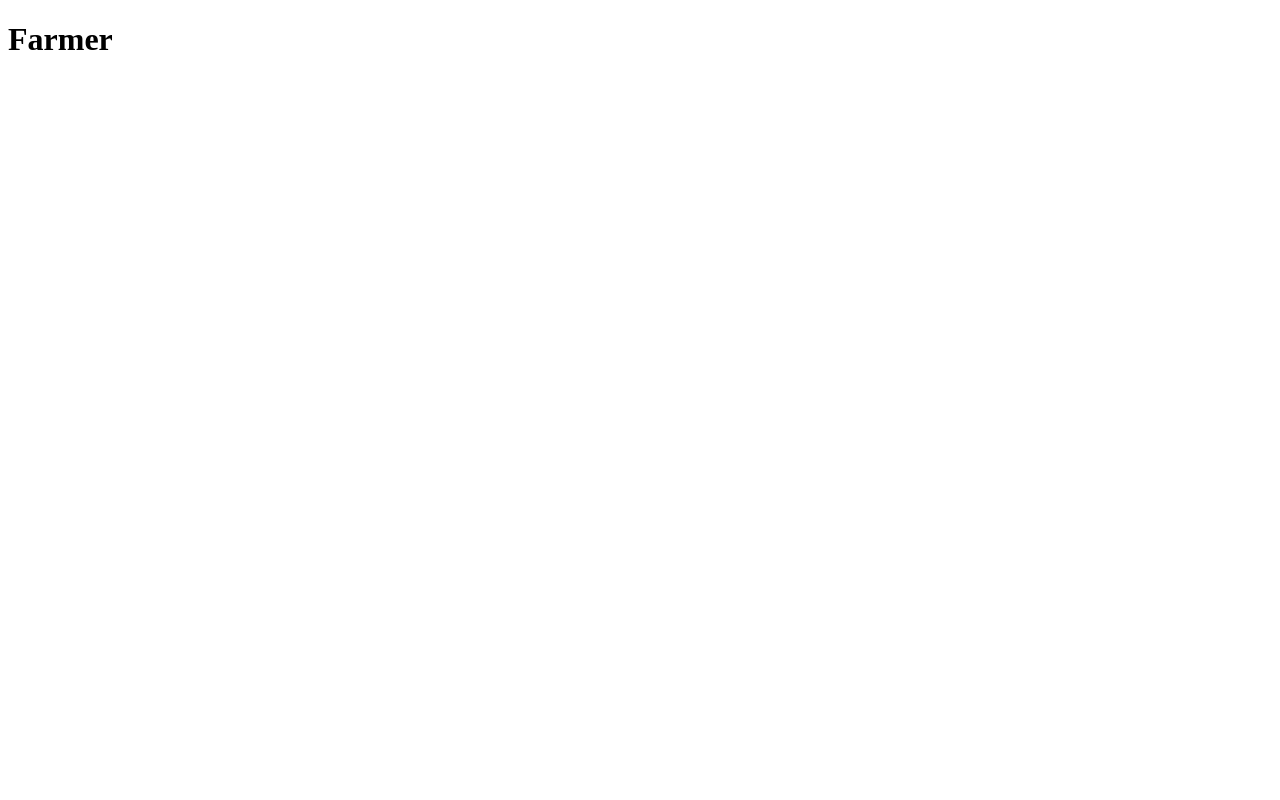
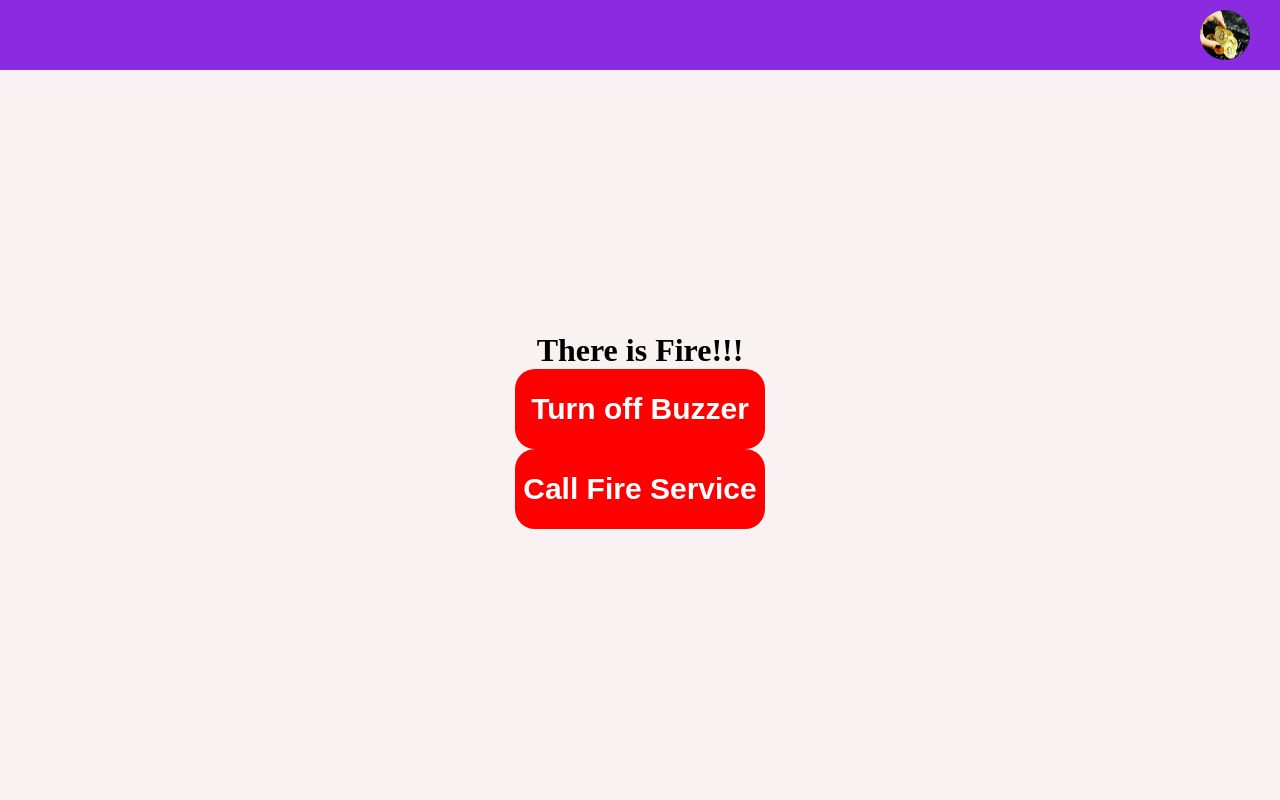
Before and after one commit to Quojo-Steve/Ignis, a Flask app: page /home in a window 1280 px wide. Before the commit the page is almost empty. Run offline with Flask 3, Linux system fonts and the light colour scheme.

Commit message:
Working on buttons page

```diff
--- /dev/null
+++ b/static/css/home.css
@@ -0,0 +1,49 @@
+*{
+    margin: 0;
+    padding: 0;
+    box-sizing: border-box;
+}
+
+body{
+    background: rgb(248, 242, 242);
+}
+
+nav{
+    background-color: blueviolet;
+    display: flex;
+    padding: 10px;
+    justify-content: flex-end;
+    align-items: center;
+}
+
+nav img{
+    margin-right: 20px;
+    border-radius: 50%;
+    height: 50px;
+    width: 50px;
+}
+
+.container{
+    display: flex;
+    justify-content: center;
+    align-items: center;
+    min-height: 90vh;
+}
+
+.con{
+    display: flex;
+    justify-content: center;
+    align-items: center;
+    flex-direction: column;
+}
+
+.turnoff{
+    height: 80px;
+    width: 250px;
+    font-weight: 600;
+    font-size: 30px;
+    border-radius: 20px;
+    background: red;
+    color: white;
+    border: none;
+}
--- a/templates/home.html
+++ b/templates/home.html
@@ -5,8 +5,22 @@
     <meta http-equiv="X-UA-Compatible" content="IE=edge">
     <meta name="viewport" content="width=device-width, initial-scale=1.0">
     <title>Document</title>
+    <link rel="stylesheet" href="/static/css/home.css">
 </head>
 <body>
-    <h1>Farmer</h1>
+    <nav>
+        <img src="/static/img/kanchanara-WL7lswGZ4s4-unsplash.jpg" alt="">
+    </nav>
+    <div class="container">
+        <div class="con">
+            <h1>There is Fire!!!</h1>
+            <form action="/" method="post">
+                <button type="submit" class="turnoff">Turn off Buzzer</button>
+            </form>
+            <form action="/" method="post">
+                <button type="submit" class="turnoff">Call Fire Service</button>
+            </form>
+        </div>
+    </div>
 </body>
 </html>
```
Also changed, not shown: database.db.
